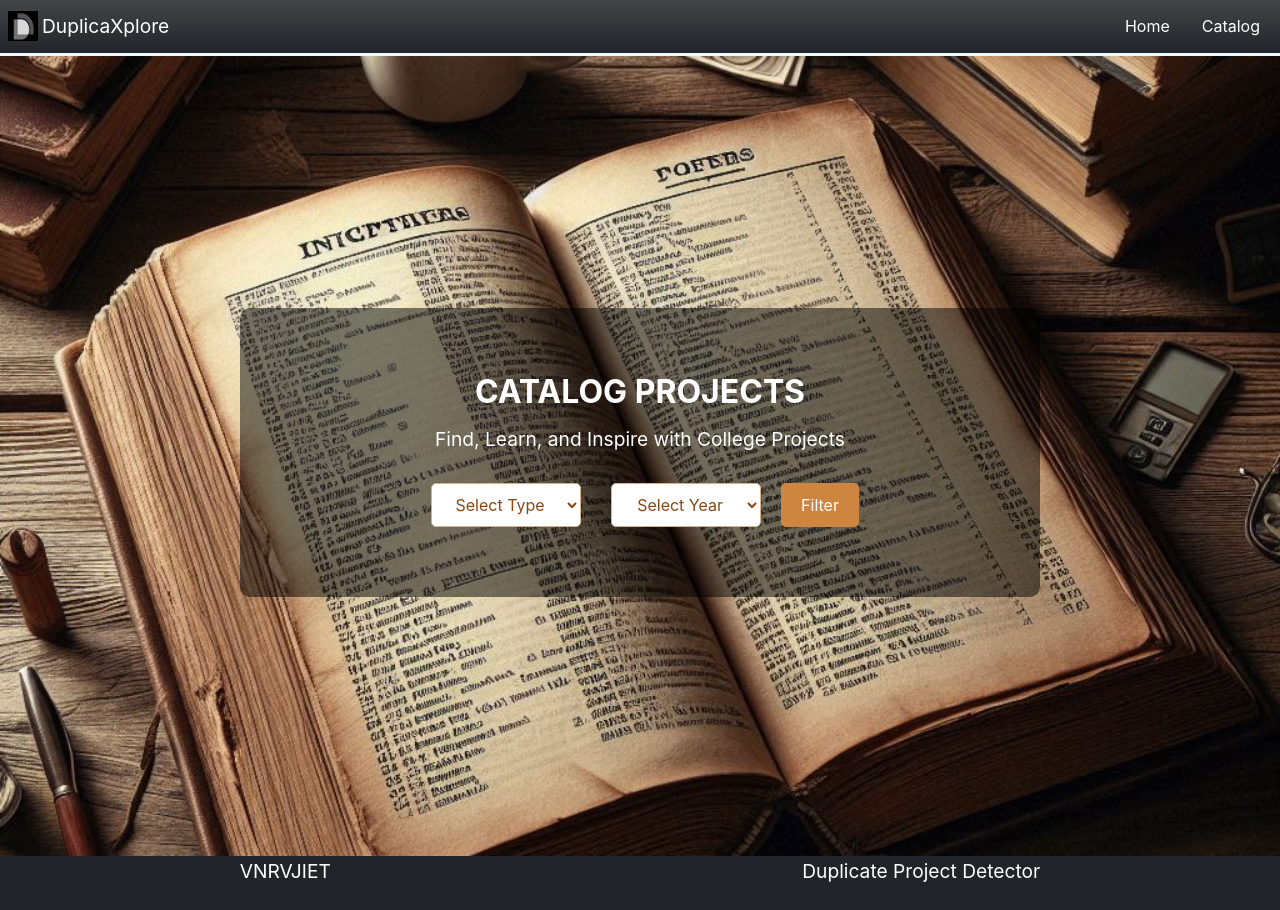
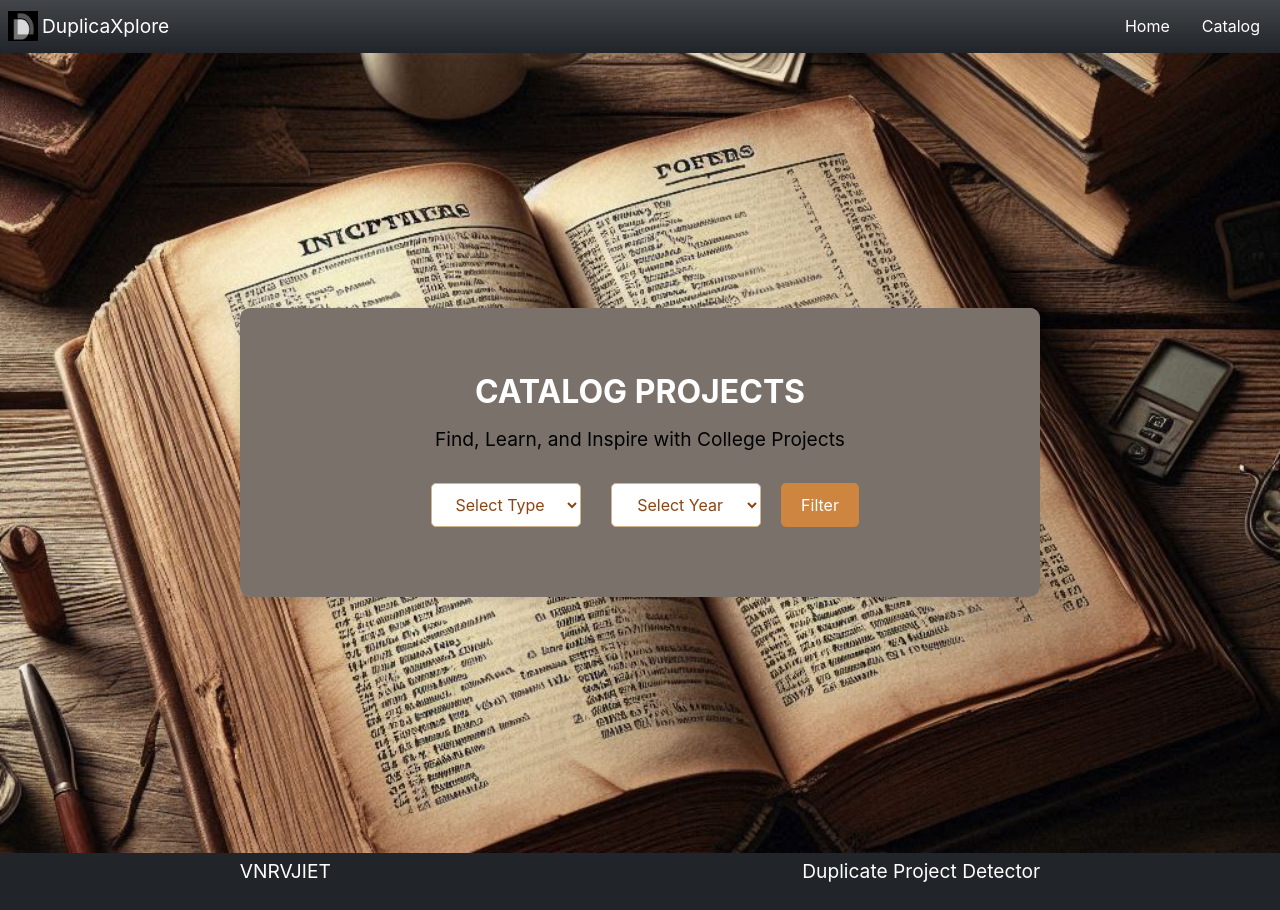
Before and after one commit to HarshiniBV/dpd, a React (Create React App) app: page /catalog in a window 1280 px wide. Built offline with nearby package versions, Linux system fonts and the light colour scheme.

Commit message:
Catalog and detailsCard

```diff
--- a/src/components/catalog/Catalog.css
+++ b/src/components/catalog/Catalog.css
@@ -2,7 +2,7 @@
   position: relative;
   min-height: 100vh; /* Ensures the container takes at least the full height of the viewport */
   width: 100%;
-  background-color: #f0f8ff; /* Light blue background */
+   /* Light blue background */
   overflow: hidden;
   display: flex;
   justify-content: center;
@@ -14,7 +14,7 @@
   position: relative;
   width: 100%;
   max-width: 800px;
-  background-color: #ffffff; /* White background */
+  background-color: #f5e3d5;
   color: #000000; /* Black text */
   border-radius: 10px;
   overflow: hidden;
@@ -23,9 +23,9 @@
   text-align: center;
 }
 
-.catalog-background-image {
-  position: fixed; /* Ensures the background covers the entire screen */
-  top: 7%;
+.background-image1 {
+  position: absolute;
+  top: 0;
   left: 0;
   width: 100%;
   height: 100%;
@@ -33,6 +33,7 @@
   background-size: cover;
   background-position: center;
   z-index: 0;
+  background-attachment: fixed;
 }
 
 .gradient-overlay {
--- a/src/components/catalog/Catalog.js
+++ b/src/components/catalog/Catalog.js
@@ -75,8 +75,9 @@ function Catalog() {
   return (
     <div>
       <div className="catalog-container">
-        <div className="catalog-card text-bg-dark">
-          <div className="catalog-background-image"></div>
+      <div className="background-image1"></div>
+        <div className="catalog-card ">
+
           <div className="gradient-overlay"></div>
           <div className="card-img-overlay1">
             <h2 className='p2'>CATALOG PROJECTS</h2>
--- a/src/components/detailsCard/DeatilsCard1.js
+++ b/src/components/detailsCard/DeatilsCard1.js
@@ -3,7 +3,7 @@ import './DetailsCard1.css';
 import PercentageChart from '../PercentageChart/PercentageChart';
 
 const DetailsCard1 = ({ data, score }) => (
-  <div className="project-box shadow-lg justify-content-center col-lg-5 container">
+  <div className="project-box shadow-lg justify-content-center col-lg-5 container m-1">
     <div className="row">
       <div className="col-12">
         <h3 className="text-center m-1 p-2">
--- a/src/components/home/Home.js
+++ b/src/components/home/Home.js
@@ -2,8 +2,8 @@ import React, { useState } from 'react';
 import './Home.css';
 import { Link, useNavigate } from 'react-router-dom';
 import { Outlet } from 'react-router-dom';
-//import axios from 'axios';
-//import DetailsCard from '../detailsCard/DetailsCard';
+import axios from 'axios';
+import DetailsCard from '../detailsCard/DetailsCard';
 
 function Home() {
   const [searchQuery, setSearchQuery] = useState('');
```
